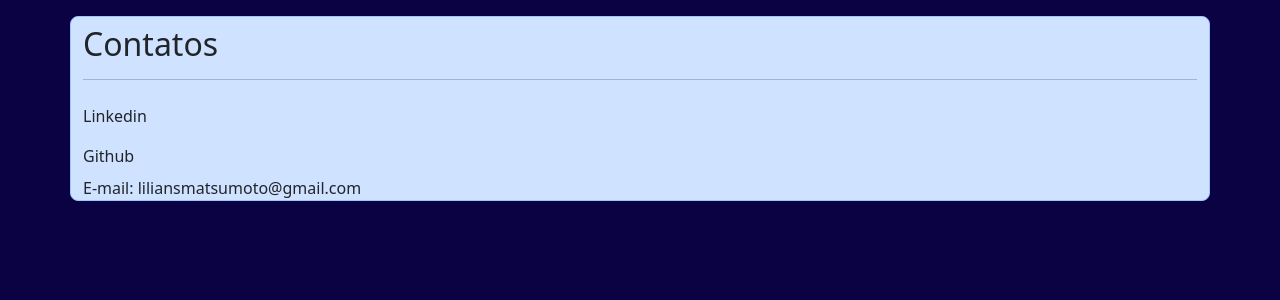
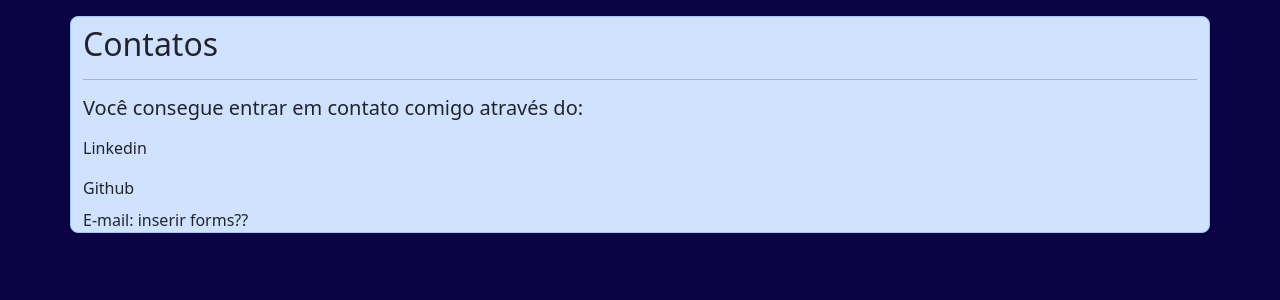
Before and after one commit to liliansom/Flask, a Flask app: page /contato in a window 1280 px wide. Shown: the part 56-356 px from the top of the page. Run offline with Flask 2, Linux system fonts and the light colour scheme.

Commit message:
Formatação da página de contato

```diff
--- a/templates/contato.html
+++ b/templates/contato.html
@@ -5,6 +5,7 @@
   <div class="container my-3 bg-primary-subtle border border-primary-subtle rounded-3">
     <h2 class= mt-2>Contatos</h2>
     <hr>
+    <h5> Você consegue entrar em contato comigo através do:</h5>
     <ul class="navbar-nav me-auto mb-2 mb-lg-0">
       <li class="nav-item">
         <a class="nav-link" href="https://www.linkedin.com/in/lilian-matsumoto/" target="_blank">Linkedin</a>
@@ -12,7 +13,7 @@
       <li class="nav-item">
         <a class="nav-link" href="https://github.com/liliansom" target="_blank">Github</a>
       </li>
+        <h7>E-mail: inserir forms??</h7>
     </ul>
-    <h7>E-mail: liliansmatsumoto@gmail.com</h7>
-  </div>
+    </div>
 {% endblock %}
```
